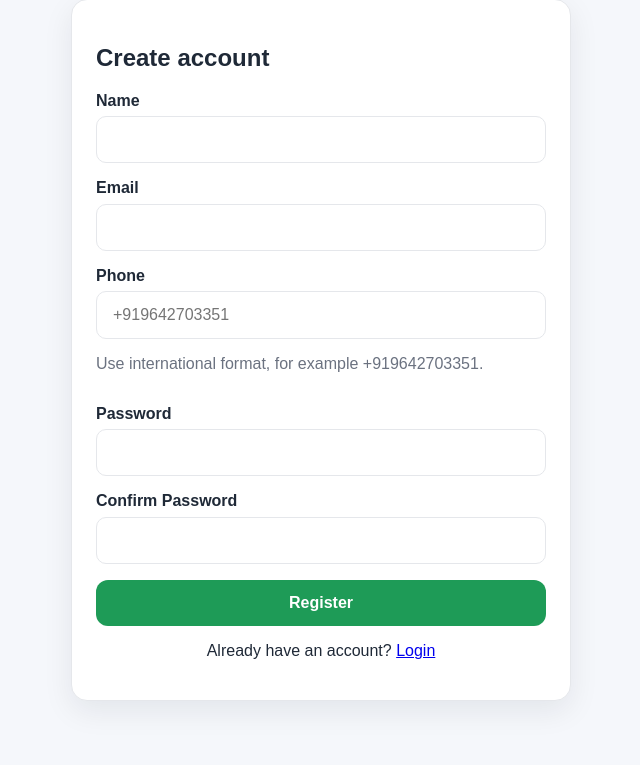
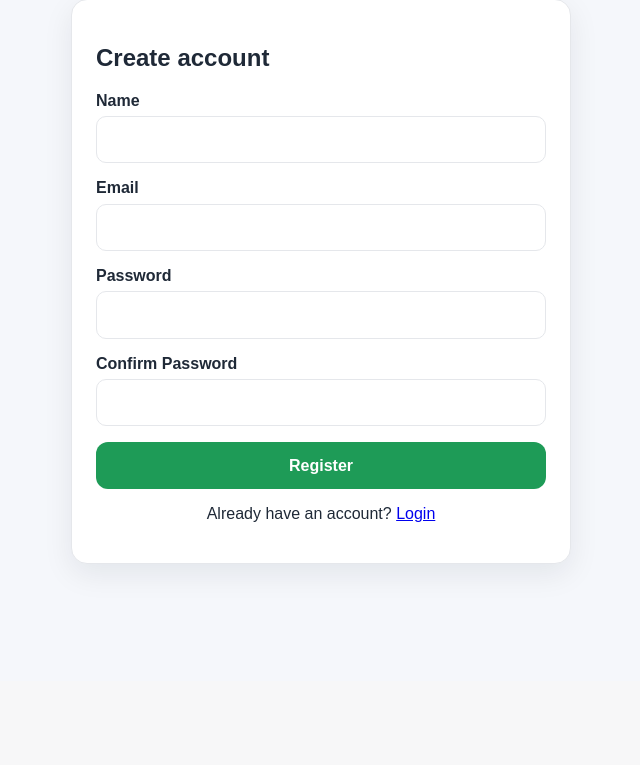
Before and after one commit to sandeepmedamanuri23-hash/Canteen_my, a Flask app: page /register in a window 1280 px wide. Shown: the part 119-884 px from the top of the page, without its empty margins (319-959 px from the left). After the commit the page ends 691 px from the top, so only its background shows below. Run offline with Flask 3, Linux system fonts and the light colour scheme; data comes from the database, SQL or seed files in the repository.

```diff
--- a/database.py
+++ b/database.py
@@ -142,14 +142,19 @@ def init_db():
             name TEXT NOT NULL,
             email TEXT NOT NULL,
             password_hash TEXT NOT NULL,
-            phone TEXT NOT NULL,
+            phone TEXT,
             otp_hash TEXT NOT NULL,
             expires_at TEXT NOT NULL,
             attempts INTEGER NOT NULL DEFAULT 0,
+            last_sent_at TEXT,
             created_at TEXT NOT NULL DEFAULT CURRENT_TIMESTAMP
         )
         """
     )
+
+    ensure_columns(conn, 'registration_otps', {
+        'last_sent_at': 'TEXT',
+    })
 
     conn.execute(
         """
@@ -315,12 +320,12 @@ def create_verified_user(name, email, password_hash, phone, role="student"):
     return user_id
 
 
-def create_registration_otp(name, email, password_hash, phone, otp_hash, expires_at):
+def create_registration_otp(name, email, password_hash, otp_hash, expires_at, last_sent_at=None):
     conn = get_connection()
-    conn.execute("DELETE FROM registration_otps WHERE email = ? OR phone = ?", (email, phone))
+    conn.execute("DELETE FROM registration_otps WHERE email = ?", (email,))
     cursor = conn.execute(
-        "INSERT INTO registration_otps (name, email, password_hash, phone, otp_hash, expires_at) VALUES (?, ?, ?, ?, ?, ?)",
-        (name, email, password_hash, phone, otp_hash, expires_at),
+        "INSERT INTO registration_otps (name, email, password_hash, phone, otp_hash, expires_at, last_sent_at) VALUES (?, ?, ?, ?, ?, ?, ?)",
+        (name, email, password_hash, '', otp_hash, expires_at, last_sent_at),
     )
     conn.commit()
     verification_id = cursor.lastrowid
--- a/main.py
+++ b/main.py
@@ -5,6 +5,7 @@ from datetime import datetime, timedelta
 
 import requests
 from dotenv import load_dotenv
+from email_validator import EmailNotValidError, validate_email
 from flask import Flask, flash, redirect, render_template, request, session, url_for
 try:
     import razorpay
@@ -32,12 +33,7 @@ from database import (
     get_orders_for_user,
     get_latest_payment,
     get_latest_payment_by_gateway_order,
-    create_registration_otp,
-    create_verified_user,
-    delete_registration_otp,
-    get_registration_otp,
     increment_mobile_otp_attempts,
-    increment_registration_otp_attempts,
     get_user_by_email,
     get_user_by_id,
     get_user_by_phone,
@@ -77,9 +73,6 @@ app.config["MSG91_COUNTRY"] = os.getenv("MSG91_COUNTRY", "91")
 app.config["MSG91_RESEND_COOLDOWN_SECONDS"] = int(os.getenv("MSG91_RESEND_COOLDOWN_SECONDS", "30"))
 app.config["MSG91_MAX_ATTEMPTS"] = int(os.getenv("MSG91_MAX_ATTEMPTS", "5"))
 app.config["MSG91_OTP_EXPIRY_SECONDS"] = int(os.getenv("MSG91_OTP_EXPIRY_SECONDS", os.getenv("OTP_EXPIRY_SECONDS", "300")))
-app.config["TWILIO_ACCOUNT_SID"] = os.getenv("TWILIO_ACCOUNT_SID", "")
-app.config["TWILIO_AUTH_TOKEN"] = os.getenv("TWILIO_AUTH_TOKEN", "")
-app.config["TWILIO_FROM_NUMBER"] = os.getenv("TWILIO_FROM_NUMBER", "")
 
 init_db()
 
@@ -157,36 +150,22 @@ def send_msg91_otp(phone, otp):
         return False
 
 
-def send_registration_otp(phone, otp):
-    if not all((app.config["TWILIO_ACCOUNT_SID"], app.config["TWILIO_AUTH_TOKEN"], app.config["TWILIO_FROM_NUMBER"])):
-        return False
-    try:
-        from twilio.rest import Client
-        Client(app.config["TWILIO_ACCOUNT_SID"], app.config["TWILIO_AUTH_TOKEN"]).messages.create(
-            body=f"Your Smart Pre-Order Canteen verification code is {otp}. It expires in 5 minutes.",
-            from_=app.config["TWILIO_FROM_NUMBER"],
-            to=phone,
-        )
-        return True
-    except Exception:
-        return False
-
-
 @app.route('/register', methods=['GET', 'POST'])
 def register():
     if request.method == 'POST':
         name = request.form.get('name', '').strip()
         email = request.form.get('email', '').strip()
-        phone = request.form.get('phone', '').strip()
+        email = request.form.get('email', '').strip().lower()
         password = request.form.get('password', '')
         confirm = request.form.get('confirm_password', '')
 
-        phone = normalize_phone(phone)
-        if not all([name, email, password, phone]):
-            flash('Name, email, password, and a phone number in international format are required.')
+        if not all([name, email, password]):
+            flash('Name, email, and password are required.')
             return render_template('register.html')
-        if not re.fullmatch(r"\d{6,}", phone.replace('+', '').replace(' ', '')):
-            flash('Please fill in all required fields.')
+        try:
+            email = validate_email(email, check_deliverability=False).normalized
+        except EmailNotValidError:
+            flash('Enter a valid email address.')
             return render_template('register.html')
         if password != confirm:
             flash('Passwords do not match.')
@@ -195,57 +174,14 @@ def register():
             flash('This email is already registered.')
             return render_template('register.html')
 
-        otp = f"{secrets.randbelow(1000000):06d}"
-        expires_at = (datetime.utcnow() + timedelta(seconds=app.config["OTP_EXPIRY_SECONDS"])).isoformat()
-        verification_id = create_registration_otp(name, email, hash_password(password), phone, hash_password(otp), expires_at)
-        if not send_registration_otp(phone, otp):
-            delete_registration_otp(verification_id)
-            flash('Phone OTP service is not configured or unavailable. Contact the administrator.')
+        user_id = create_user(name, email, password, None, role='student')
+        if not user_id:
+            flash('This email is already registered.')
             return render_template('register.html')
-        session['registration_verification_id'] = verification_id
-        flash('A verification code was sent to your phone.')
-        return redirect(url_for('verify_registration'))
+        flash('Registration successful. Please log in.')
+        return redirect(url_for('login'))
 
     return render_template('register.html')
-
-
-@app.route('/register/verify', methods=['GET', 'POST'])
-def verify_registration():
-    verification_id = session.get('registration_verification_id')
-    record = get_registration_otp(verification_id) if verification_id else None
-    if not record:
-        flash('Start registration again to request a new verification code.')
-        return redirect(url_for('register'))
-    if request.method == 'POST':
-        if record['attempts'] >= app.config["OTP_MAX_ATTEMPTS"]:
-            delete_registration_otp(verification_id)
-            session.pop('registration_verification_id', None)
-            flash('Too many incorrect attempts. Start registration again.')
-            return redirect(url_for('register'))
-        increment_registration_otp_attempts(verification_id)
-        try:
-            expired = datetime.utcnow() >= datetime.fromisoformat(record['expires_at'])
-        except ValueError:
-            expired = True
-        if expired:
-            delete_registration_otp(verification_id)
-            session.pop('registration_verification_id', None)
-            flash('That verification code has expired. Start registration again.')
-            return redirect(url_for('register'))
-        if not verify_password(request.form.get('otp', '').strip(), record['otp_hash']):
-            flash('Invalid verification code.')
-            return render_template('otp_verify.html')
-        if get_user_by_email(record['email']):
-            delete_registration_otp(verification_id)
-            session.pop('registration_verification_id', None)
-            flash('This email is already registered.')
-            return redirect(url_for('login'))
-        create_verified_user(record['name'], record['email'], record['password_hash'], record['phone'], role='student')
-        delete_registration_otp(verification_id)
-        session.pop('registration_verification_id', None)
-        flash('Phone verified. Registration successful. Please log in.')
-        return redirect(url_for('login'))
-    return render_template('otp_verify.html')
 
 
 @app.route('/login', methods=['GET', 'POST'])
--- a/templates/register.html
+++ b/templates/register.html
@@ -14,11 +14,6 @@
         <input type="email" name="email" required />
       </div>
       <div>
-        <label>Phone</label>
-        <input type="tel" name="phone" placeholder="+919642703351" pattern="\+[1-9][0-9]{7,14}" required />
-        <p class="muted-text">Use international format, for example +919642703351.</p>
-      </div>
-      <div>
         <label>Password</label>
         <input type="password" name="password" required />
       </div>
```
Also changed, not shown: templates/otp_verify.html (+9 -7 lines), 1 other file.
